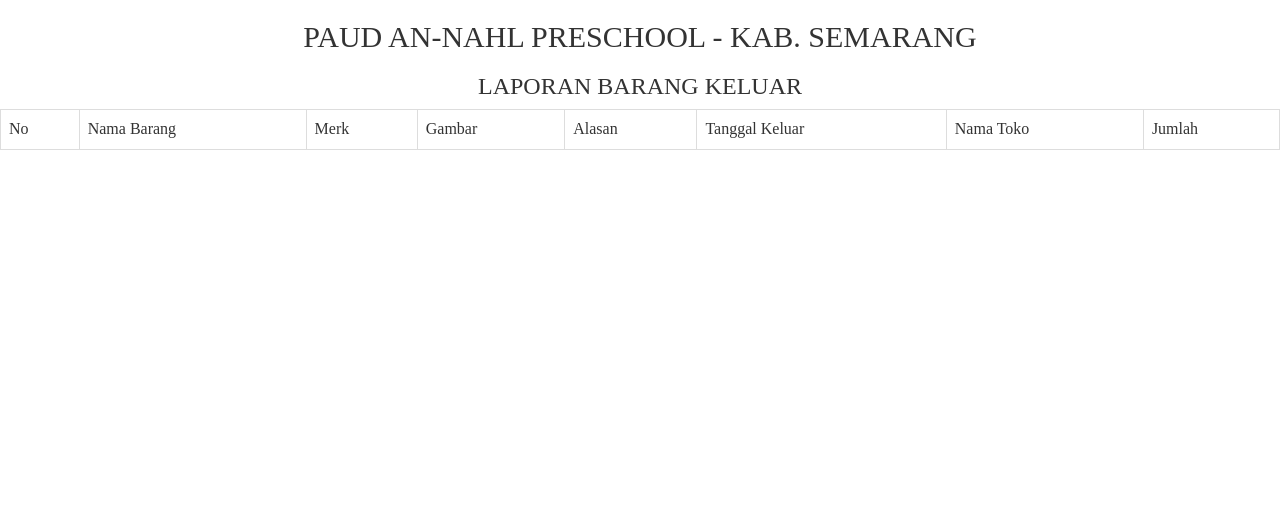
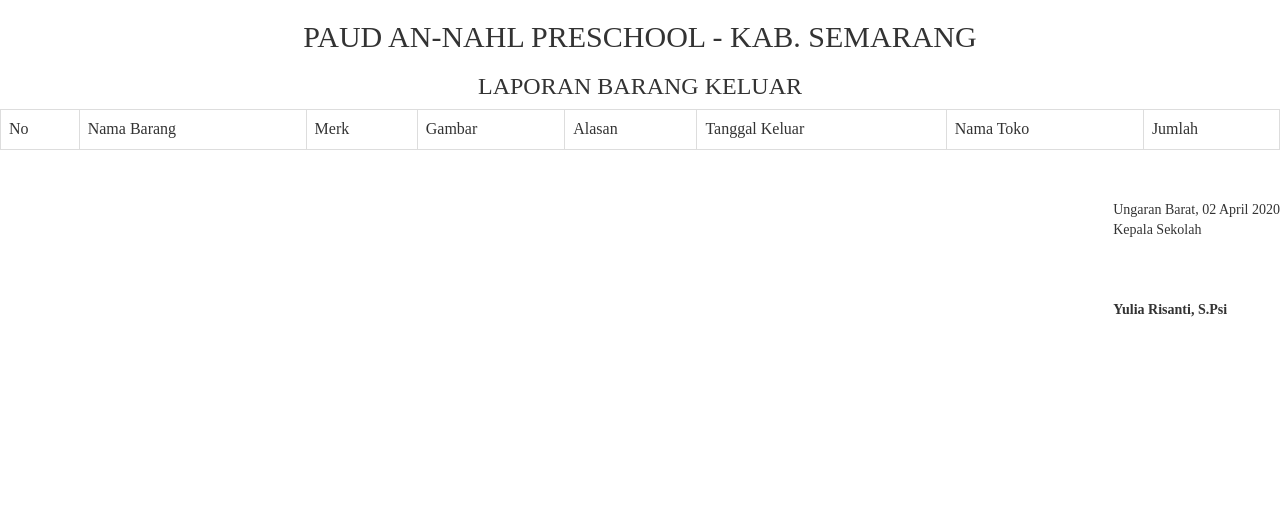
Before and after one commit to dondonudon/usm_inventory_qr, a CodeIgniter app: the page made by application/views/laporan_keluar_pdf.php in a window 1280 px wide. Shown: the top 516 px of the page. Run offline with CodeIgniter, Linux system fonts and the light colour scheme; data that the repository does not hold is empty.

Commit message:
update signature report

```diff
--- a/application/views/laporan_keluar_pdf.php
+++ b/application/views/laporan_keluar_pdf.php
@@ -12,7 +12,6 @@ if (empty($tanggal_a) || empty($tanggal_b)) {
                                 INNER JOIN tab_barang ON tab_barang.kode_barang = master_stok_kasir_detail.kode_barang
                                 WHERE tanggal BETWEEN '$tanggal_a' AND '$tanggal_a' ");
 }
-
 
 ?>
 <html>
@@ -62,15 +61,17 @@ if (empty($tanggal_a) || empty($tanggal_b)) {
             <td> <?php echo $data['ket']; ?></td>
             <td> <?php echo $data['qty']; ?></td>
         </tr>
-        <?php $no++ ?>
-        <?php } ?>
+        <?php $no++?>
+        <?php }?>
         </table>
 </div>
+</div><br>
+<div class="pull-right">Ungaran Barat, <?php echo date('d F Y'); ?><br>
+Kepala Sekolah <br><br><br><br>
+<strong>Yulia Risanti, S.Psi </strong><br>
 </div>
-
 <div class="footer">
   <p>Dicetak tanggal <?php echo date('Y-m-d H:i:s'); ?></p>
 </div>
-
 </body>
 </html>
```
Also changed, not shown: application/views/laporan_masuk_pdf.php (+13 -10 lines). Lines whose indentation alone changed are shown as unchanged.
